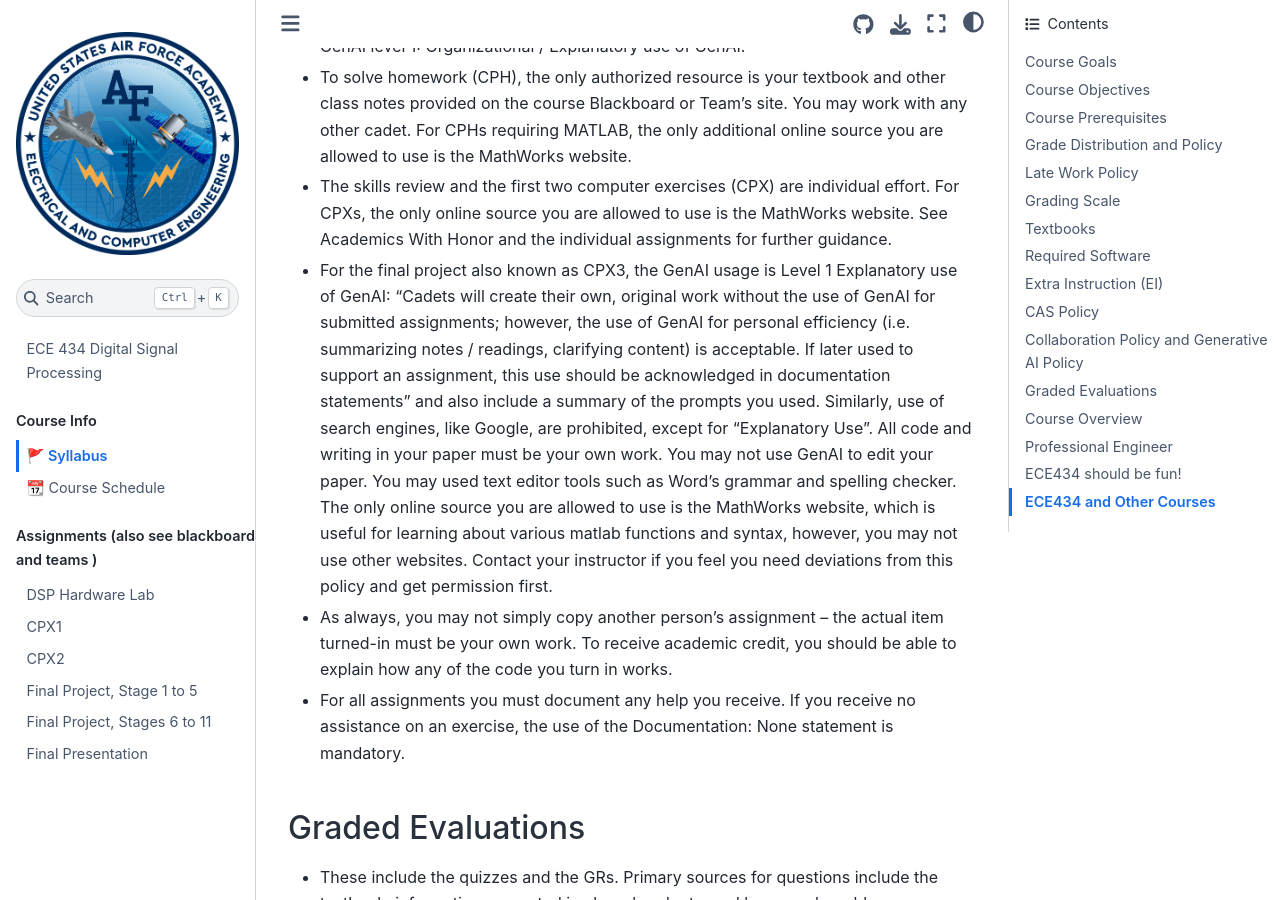
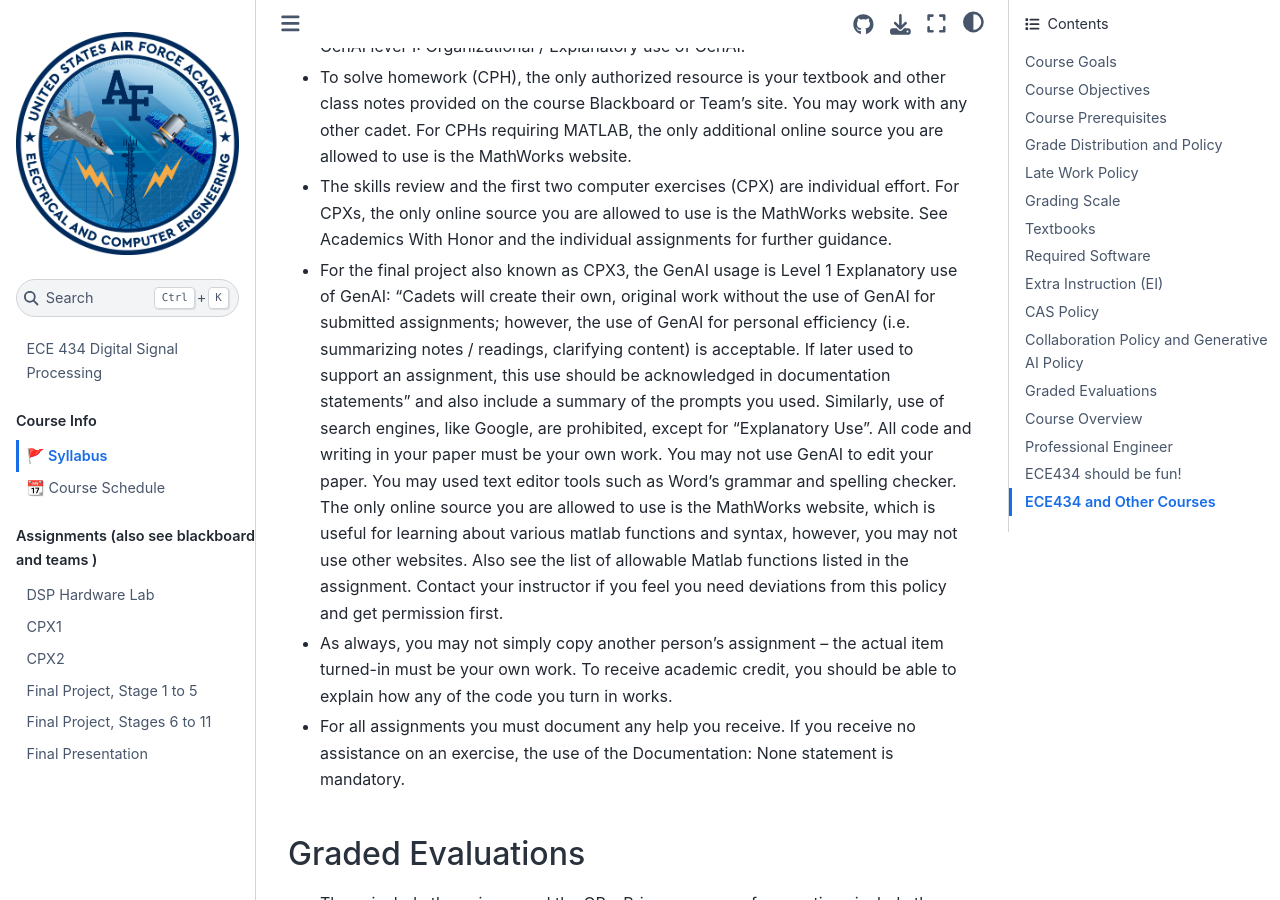
Before and after one commit to USAFA-ECE/ece434, a Jupyter Book: the page built from book/syllabus.md, in a window 1280 px wide and 900 px high, scrolled down 4026 px. Built offline with Jupyter Book 1.0.4 settings and Sphinx 7.4.7 and the Sphinx Book theme 1.1.4, drawn with Linux system fonts in a browser that asks for light colours.

Commit message:
Update syllabus.md

```diff
--- a/book/syllabus.md
+++ b/book/syllabus.md
@@ -103,7 +103,7 @@ number along with the reason for your absence.
 
 - The skills review and the first two computer exercises (CPX) are individual effort. For CPXs, the only online source you are allowed to use is the MathWorks website. See Academics With Honor and the individual assignments for further guidance.
 
-- For the final project also known as CPX3, the GenAI usage is Level 1 Explanatory use of GenAI: "Cadets will create their own, original work without the use of GenAI for submitted assignments; however, the use of GenAI for personal efficiency (i.e. summarizing notes / readings, clarifying content) is acceptable. If later used to support an assignment, this use should be acknowledged in documentation statements" and also include a summary of the prompts you used. Similarly, use of search engines, like Google, are prohibited, except for "Explanatory Use".  All code and writing in your paper must be your own work. You may not use GenAI to edit your paper.  You may used text editor tools such as Word's grammar and spelling checker. The only online source you are allowed to use is the MathWorks website, which is useful for learning about various matlab functions and syntax, however, you may not use other websites. Contact your instructor if you feel you need deviations from this policy and get permission first.
+- For the final project also known as CPX3, the GenAI usage is Level 1 Explanatory use of GenAI: "Cadets will create their own, original work without the use of GenAI for submitted assignments; however, the use of GenAI for personal efficiency (i.e. summarizing notes / readings, clarifying content) is acceptable. If later used to support an assignment, this use should be acknowledged in documentation statements" and also include a summary of the prompts you used. Similarly, use of search engines, like Google, are prohibited, except for "Explanatory Use".  All code and writing in your paper must be your own work. You may not use GenAI to edit your paper.  You may used text editor tools such as Word's grammar and spelling checker. The only online source you are allowed to use is the MathWorks website, which is useful for learning about various matlab functions and syntax, however, you may not use other websites. Also see the list of allowable Matlab functions listed in the assignment. Contact your instructor if you feel you need deviations from this policy and get permission first.
 
 - As always, you may not simply copy another person's assignment – the actual item turned-in must be your own work.  To receive academic credit, you should be able to explain how any of the code you turn in works.
 
```
